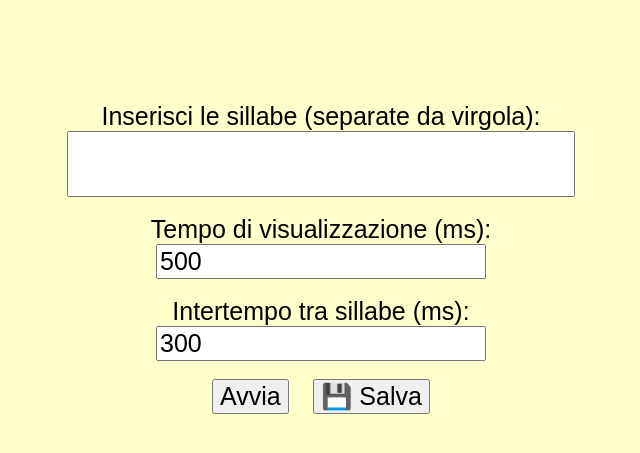
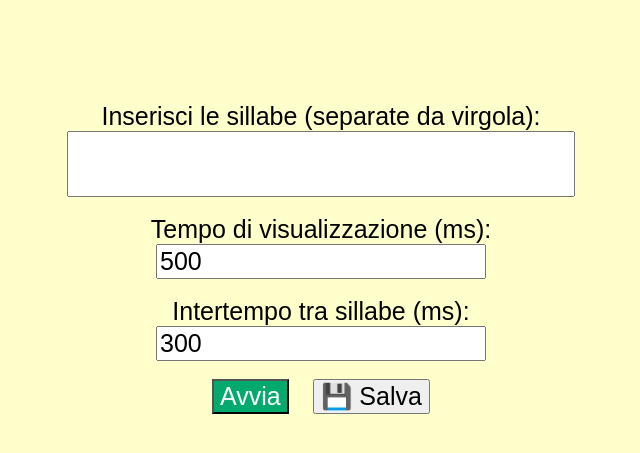
Before and after one commit to LogoVille/ReadRush, a plain HTML site: page index.html in a window 1280 px wide. Shown: the part 223-676 px from the top of the page, without its empty margins (319-959 px from the left). Drawn offline with Linux system fonts and the light colour scheme.

Commit message:
Update index.html

```diff
--- a/index.html
+++ b/index.html
@@ -102,7 +102,7 @@
         <input type="number" id="interTime" value="300" style="font-size: 25px">
       </label>
       <br><br>
-      <button onclick="start()" style="font-size: 25px">Avvia</button>
+      <button onclick="start()" style="font-size: 25px; background-color: #04AA6D; color: white;">Avvia</button>
       <button onclick="salvaDati()" style="font-size: 25px; margin-left: 20px;">💾 Salva</button>
     </div>
 
```
